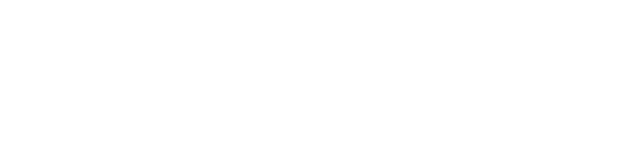
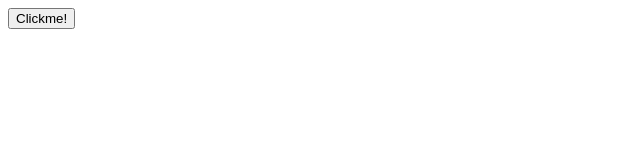
Before and after one commit to MM-BYC/SBA308JavaScript-Web-Application, a plain HTML site: page index.html in a window 1280 px wide. Shown: the whole page, without its empty margins (0-640 px from the left). Drawn offline with Linux system fonts and the light colour scheme.

```diff
--- a/index.html
+++ b/index.html
@@ -12,6 +12,7 @@
         <script src="app.js" async defer></script>
 
     </head>
+    <button onclick(())>Clickme!</button>
 
     <body>
 
```
